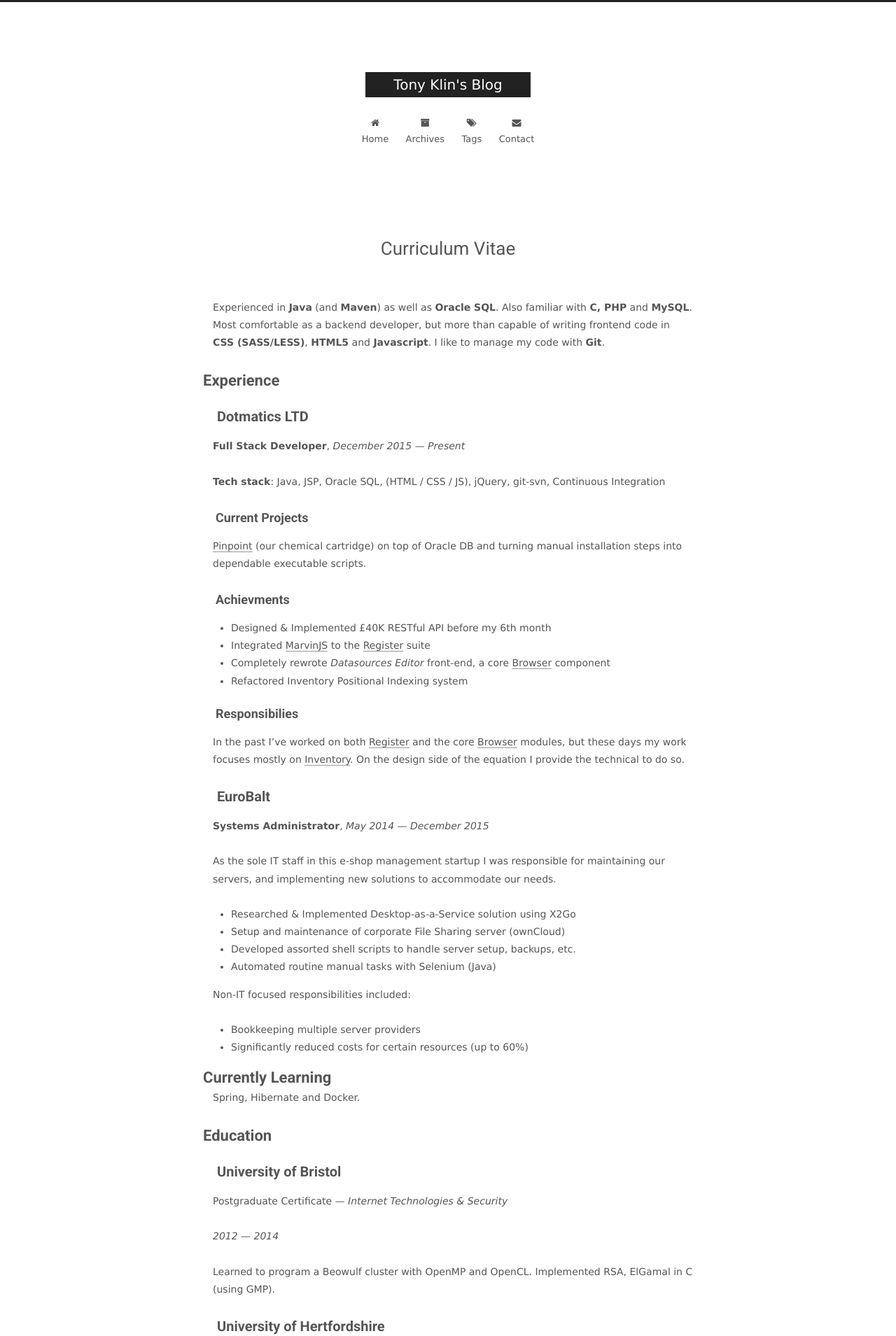
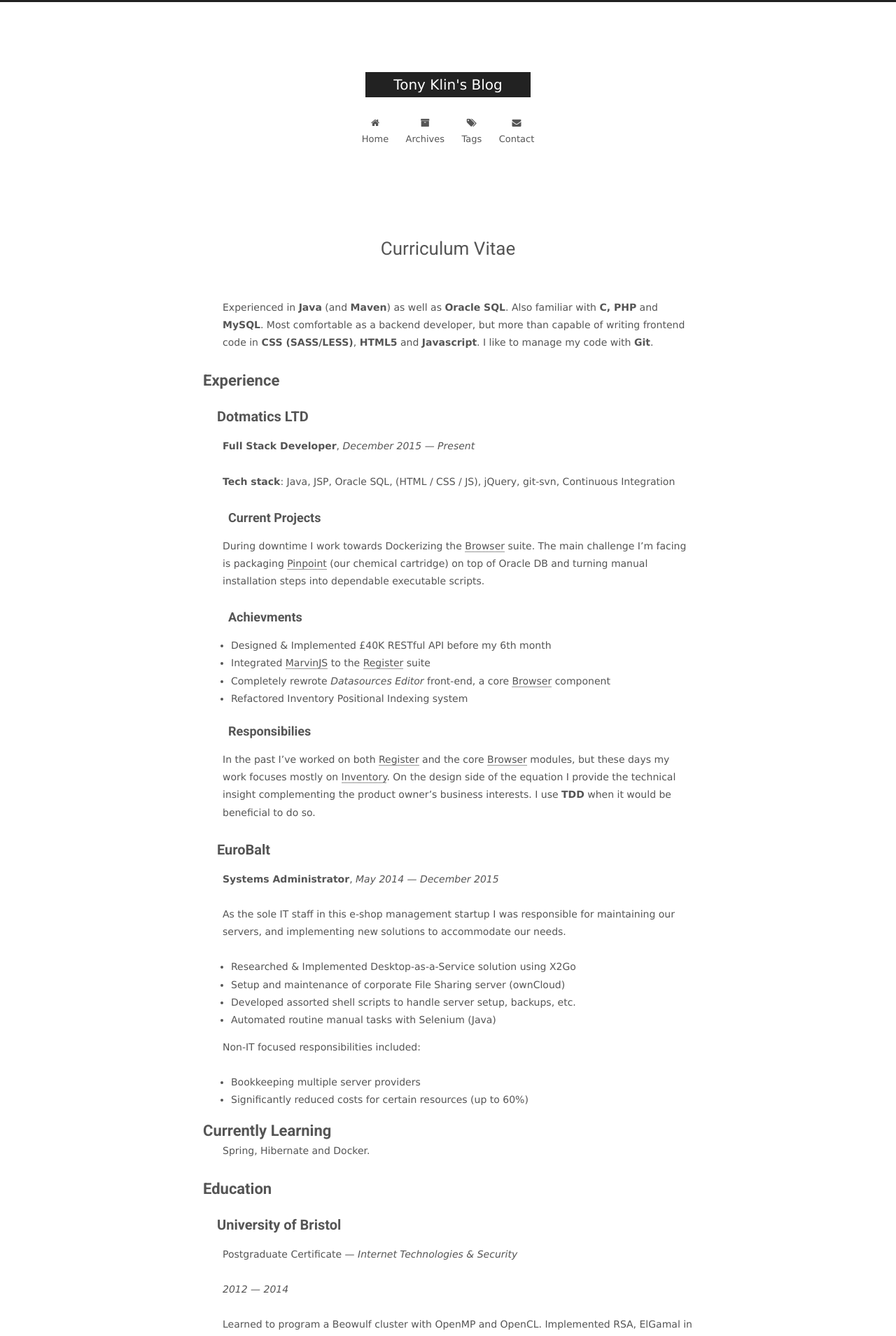
Before and after one commit to aklin/aklin.github.io, a Jekyll site: the page built from cv.md, in a window 1280 px wide. Shown: the top 1909 px of the page at 70% size. Built offline with Jekyll 4.4.1, drawn with Linux system fonts in a browser that asks for light colours.

Commit message:
Indent paragraphs under h2
use active voice

```diff
--- a/cv.md
+++ b/cv.md
@@ -8,6 +8,7 @@ permalink: /cv/
 <style>
 .post-title{margin-bottom: 2em;}
 h2,h3,h4,h5,p{margin-left: 1em;}
+h2 ~ h3, h4, h5, p {margin-left: 2em;}
 </style>
 
 Experienced in **Java** (and **Maven**) as well as **Oracle SQL**. Also familiar with **C, PHP** and **MySQL**.
@@ -25,6 +26,7 @@ Most comfortable as a backend developer, but more than capable of writing fronte
 
 ### Current Projects
 
+During downtime I work towards Dockerizing the [Browser][link-bro] suite. The main challenge I'm facing is packaging
 [Pinpoint][link-pp] (our chemical cartridge) on top of Oracle DB and turning manual installation steps into
 dependable executable scripts.
 
@@ -39,6 +41,7 @@ dependable executable scripts.
 
 In the past I've worked on both [Register][link-reg] and the core [Browser][link-bro] modules, but these days
 my work focuses mostly on [Inventory][link-inv]. On the design side of the equation I provide the technical
+insight complementing the product owner's business interests. I use **TDD** when it would be beneficial
 to do so.
 
 
```
